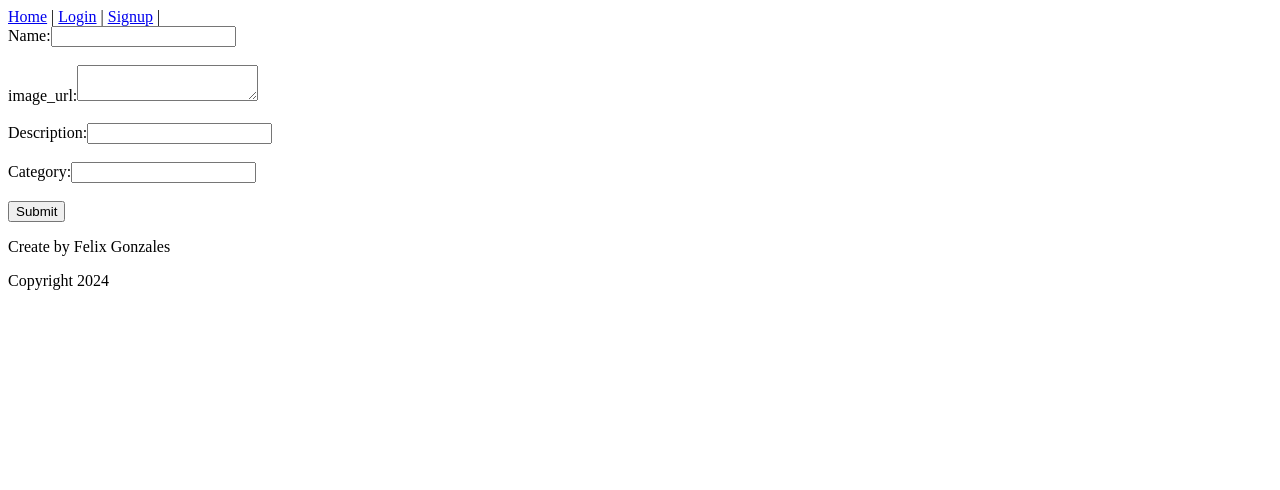
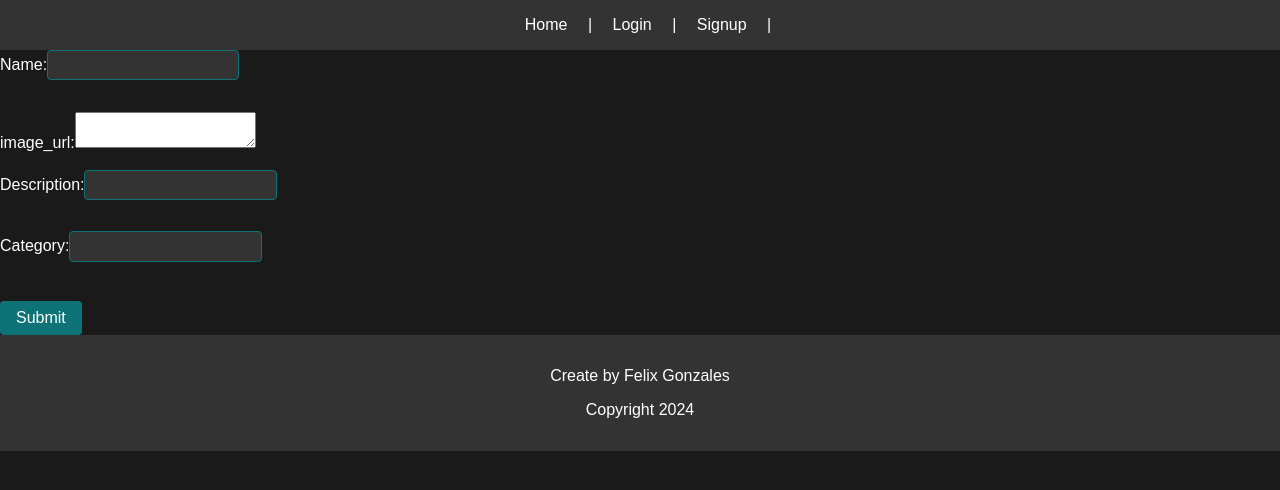
Before and after one commit to FelixAGonzales/favorite-entertainment-app-frontend, a React (Vite) app: page /new in a window 1280 px wide. Shown: the top 490 px of the page. Built offline with nearby package versions, Linux system fonts and the light colour scheme; no server answers.

Commit message:
added styling

```diff
--- a/src/AnimeNewPage.jsx
+++ b/src/AnimeNewPage.jsx
@@ -34,8 +34,8 @@ export function AnimessNewPage() {
         </div>
         <br />
         <div>
-          <label htmlFor="catergory">Category:</label>
-          <input type="text" id="catergory" name="catergory" />
+          <label htmlFor="category">Category:</label>
+          <input type="text" id="category" name="category" />
         </div>
         <br />
         <button type="submit">Submit</button>
--- a/src/AnimesIndexPage.jsx
+++ b/src/AnimesIndexPage.jsx
@@ -21,8 +21,10 @@ export function AnimesIndexPage() {
 
   return (
     <div>
-      <h1>Anime List</h1>
-      <input type="text" value={searchFilter} onChange={(event) => setSearchFilter(event.target.value)}/>
+      <div className="centered-content">
+        <h1>Anime List</h1>
+        <input type="text" value={searchFilter} onChange={(event) => setSearchFilter(event.target.value)}/>
+      </div>
       <div className="posts-container">
       {animes.filter((animes) => animes.name.toLowerCase().includes(searchFilter.toLowerCase())).map(animes => (
         <div key={animes.id} className="animes">
--- a/src/FavoriteIndexPage.jsx
+++ b/src/FavoriteIndexPage.jsx
@@ -38,12 +38,13 @@ export function FavoriteIndexPage() {
 
   return (
     <div>
-      <h1>My Favorite Anime List</h1>
-      <input type="text" value={searchFilter} onChange={(event) => setSearchFilter(event.target.value)}/>
+      <div className="centered-content">
+        <h1>My Favorite Anime List</h1>
+        <input type="text" value={searchFilter} onChange={(event) => setSearchFilter(event.target.value)}/>
+      </div>
       <div className="posts-container">
-
       {animes.filter((favorite) => favorite.item.name.toLowerCase().includes(searchFilter.toLowerCase())).map(favorite => (
-        <div key={favorite.id}>
+        <div key={favorite.id} className="favorites">
           <h2>{favorite.item.name}</h2>
           <img src={favorite.item.image_url} alt="" />
           <p> {favorite.item.description}</p>
--- a/src/Header.jsx
+++ b/src/Header.jsx
@@ -33,7 +33,7 @@ export function Header() {
       <Link to="/Favorites">Favorites</Link> | <LogoutLink />
       </>
    )
-   user = <>Welcome, {currentUser.name}!.</>
+   user = <> Welcome, {currentUser.name}!</>
     // console.log("I am logged in")
   }
 
@@ -43,7 +43,7 @@ export function Header() {
   return (
     <header>
       <nav>
-      <Link to="/">Home</Link> | {authenticationLinks} | {user}
+      <Link to="/">Home</Link> | {authenticationLinks} |  {user}
       </nav>
     </header>
   )
--- a/src/Modal.css
+++ b/src/Modal.css
@@ -11,7 +11,6 @@
 
 .modal-main {
   position: fixed;
-  background: white;
   width: 80%;
   height: auto;
   top: 50%;
--- a/src/index.css
+++ b/src/index.css
@@ -1,3 +1,129 @@
-html {
-  scroll-behavior: smooth;
+:root {
+  --background-color: #1a1a1a;
+  --primary-color: #0d7377;
+  --text-color: #ffffff;
+  --card-background: #333333;
+  --button-background: #0d7377;
+  --button-hover: #14a098;
+  --modal-background: rgba(0, 0, 0, 0.8);
 }
+
+html, body {
+  background-color: var(--background-color);
+  color: var(--text-color);
+  font-family: Arial, sans-serif;
+  margin: 0;
+  padding: 0;
+}
+
+header, footer {
+  background-color: var(--card-background);
+  color: var(--text-color);
+  text-align: center;
+  padding: 1em;
+  font-size: 1rem;
+}
+
+nav a {
+  color: var(--text-color);
+  margin: 0 1em;
+  text-decoration: none;
+}
+
+nav a:hover {
+  color: var(--button-hover);
+}
+
+.posts-container {
+  display: grid;
+  grid-template-columns: repeat(auto-fill, minmax(250px, 1fr));
+  gap: 1.5em;
+  padding: 2em;
+}
+
+
+.posts-container {
+  display: grid;
+  grid-template-columns: repeat(4, 1fr);
+  gap: 1rem;
+  margin: 2rem 0;
+}
+
+.animes, .favorites {
+  background-color: var(--card-background);
+  border-radius: 8px;
+  padding: 1em;
+  display: flex;
+  flex-direction: column;
+  align-items: center;
+  text-align: center;
+  transition: transform 0.2s ease;
+}
+
+.animes:hover, .favorites:hover {
+  transform: translateY(-5px);
+}
+
+.animes img, .favorites img {
+  max-width: 100%;
+  height: auto;
+  border-radius: 4px;
+  margin-bottom: 0.5em;
+}
+
+.animes h2, .favorites h2 {
+  font-size: 1.2rem;
+  color: var(--primary-color);
+  margin: 0.5em 0;
+}
+
+.animes p, .favorites p {
+  font-size: 0.9rem;
+  line-height: 1.4;
+  color: var(--text-color);
+  margin: 0.5em 0;
+}
+
+button {
+  background-color: var(--button-background);
+  color: var(--text-color);
+  border: none;
+  padding: 0.5em 1em;
+  border-radius: 4px;
+  cursor: pointer;
+  font-size: 1rem;
+  margin-top: 0.5em;
+  transition: background-color 0.2s ease;
+}
+
+button:hover {
+  background-color: var(--button-hover);
+}
+
+input[type="text"] {
+  padding: 0.5em;
+  border-radius: 4px;
+  border: 1px solid var(--button-background);
+  margin-bottom: 1em;
+  color: var(--text-color);
+  background-color: var(--card-background);
+}
+
+.modal-background {
+  background: var(--modal-background);
+}
+
+.modal-main {
+  background: var(--card-background);
+  color: var(--text-color);
+  width: 80%;
+  padding: 1em;
+  border-radius: 8px;
+}
+
+.centered-content {
+  display: flex;
+  flex-direction: column;
+  align-items: center;
+  text-align: center;
+}
```
